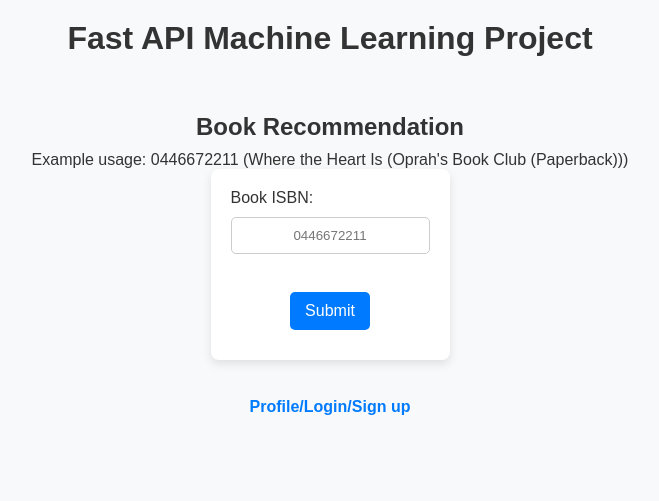
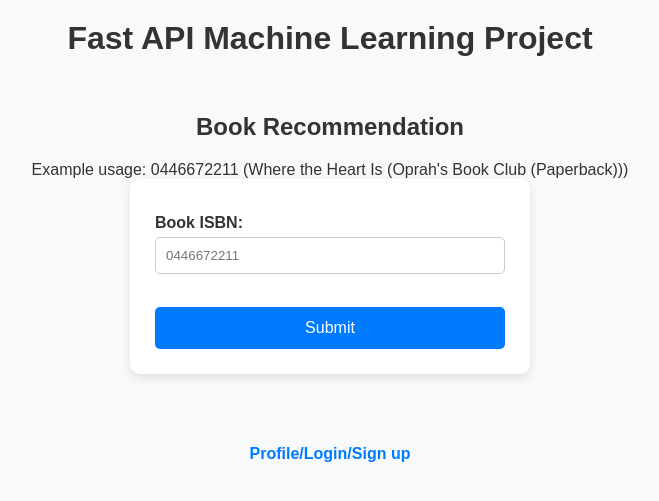
Before and after one commit to simon-bouchard/Book_Recommendation_UI_with_FastAPI, a FastAPI app: page / in a window 1280 px wide. Shown: the top 501 px of the page, without its empty margins (310-969 px from the left). Run offline with FastAPI, Linux system fonts and the light colour scheme.

Commit message:
change style

```diff
--- a/static/css/styles.css
+++ b/static/css/styles.css
@@ -1,5 +1,5 @@
+/* General Styles */
 * {
-    text-align: center;
     font-family: Arial, sans-serif;
     margin: 0;
     padding: 0;
@@ -10,50 +10,66 @@ body {
     background-color: #f8f9fa;
     color: #333;
     padding: 20px;
+    display: flex;
+    flex-direction: column;
+    align-items: center;
+    justify-content: center;
+}
+
+h1, h2 {
+    text-align: center;
+    margin-bottom: 20px;
 }
 
 h1 {
     font-size: 2rem;
-    margin-bottom: 20px;
 }
 
 h2 {
     font-size: 1.5rem;
-    margin-bottom: 10px;
 }
 
+/* Forms */
 form {
     background: white;
-    padding: 20px;
-    border-radius: 8px;
+    padding: 25px;
+    border-radius: 10px;
     box-shadow: 0px 4px 10px rgba(0, 0, 0, 0.1);
-    display: inline-block;
-    text-align: left;
+    display: flex;
+    flex-direction: column;
+    align-items: center;
+    max-width: 400px;
+    width: 100%;
     margin-bottom: 20px;
+}
+
+form label {
+    align-self: flex-start;
+    font-weight: bold;
+    margin-top: 10px;
 }
 
 /* Inputs */
 input {
     width: 100%;
     padding: 10px;
-    margin: 10px 0;
+    margin-top: 5px;
     border: 1px solid #ccc;
     border-radius: 5px;
-    display: block;
 }
 
 /* Buttons */
 button {
     background-color: #007bff;
     color: white;
-    padding: 10px 15px;
+    padding: 12px;
     border: none;
     border-radius: 5px;
     cursor: pointer;
     font-size: 1rem;
     transition: background 0.3s;
-	display: block;
-	margin:  10px auto;
+    width: 100%;
+    margin-top: 15px;
 }
 
 button:hover {
@@ -65,16 +81,36 @@ a {
     color: #007bff;
     text-decoration: none;
     font-weight: bold;
+    display: inline-block;
+    margin-top: 15px;
 }
 
 a:hover {
     text-decoration: underline;
 }
 
-/* Container for Form Pages */
+/* Page Layout */
 .container {
     display: flex;
     flex-direction: column;
     align-items: center;
-    padding-top: 20px;
+    justify-content: center;
+    width: 100%;
+    max-width: 800px;
+    padding: 20px;
+    background: white;
+    border-radius: 10px;
+    box-shadow: 0px 4px 10px rgba(0, 0, 0, 0.1);
+    margin-bottom: 20px;
 }
+
+/* Comments and Recommendations */
+#comments, #recommendations {
+    width: 100%;
+    max-width: 600px;
+    background: #fff;
+    padding: 15px;
+    border-radius: 8px;
+    box-shadow: 0px 2px 8px rgba(0, 0, 0, 0.1);
+    margin-top: 20px;
+}
```
